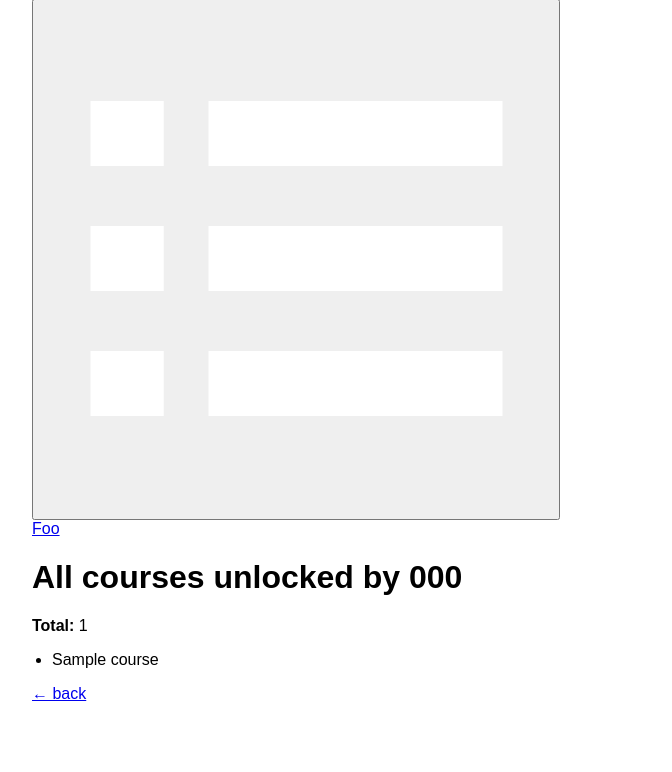
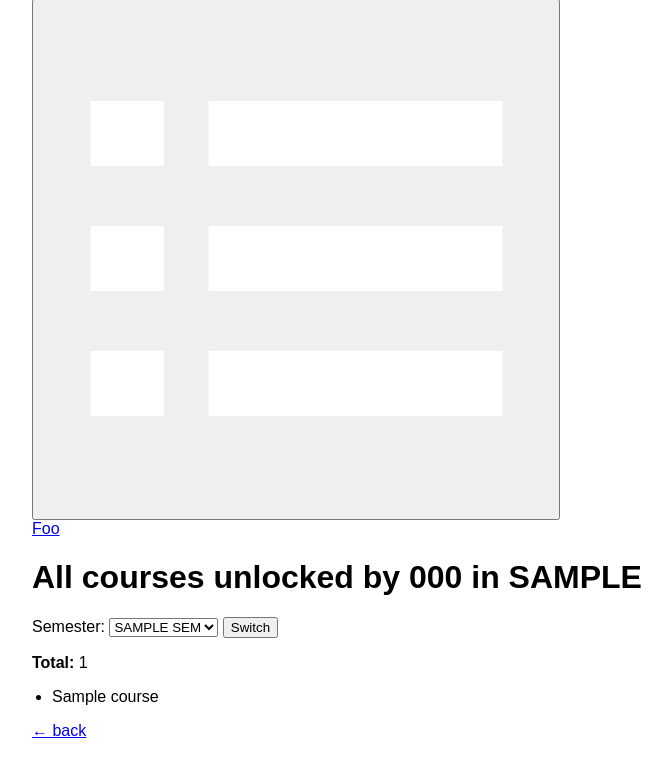
Before and after one commit to aleguy02/graph-uf, a Python web app: template server/app/templates/unlocks.html in a window 1280 px wide. Shown: the part 202-974 px from the top of the page, without its empty margins (288-960 px from the left). Before the commit the page ends 903 px from the top, so only its background shows below. Run offline with Jinja, Linux system fonts and the light colour scheme; the template is opened without the code that fills it: most values are stand-ins (such as "Sample title", 1, 10 or a date in 2020).

Commit message:
add semester selector on unlocks page

```diff
--- a/server/app/templates/unlocks.html
+++ b/server/app/templates/unlocks.html
@@ -12,7 +12,26 @@
 <body>
   {% include 'nav_header.html' %}
 
-  <h1>All courses unlocked by {{ code }}</h1>
+  <h1>
+      All courses unlocked by {{ code }}
+      in {{ selected_semester|upper }}
+  </h1>
+
+  <form
+          method="get"
+          action="{{ url_for('main.unlocks_page', code=code) }}">
+      <label for="semester-select">Semester:</label>
+      <select id="semester-select" name="semester">
+          {% for sem in semesters %}
+              <option
+                      value="{{ sem }}"
+                      {% if sem == selected_semester %}selected{% endif %}>
+                  {{ sem|upper }}
+              </option>
+          {% endfor %}
+      </select>
+      <button type="submit">Switch</button>
+  </form>
 
   {% if unlocked %}
       <p><strong>Total:</strong> {{ unlocked|length }}</p>
```
Lines whose indentation alone changed are shown as unchanged.
